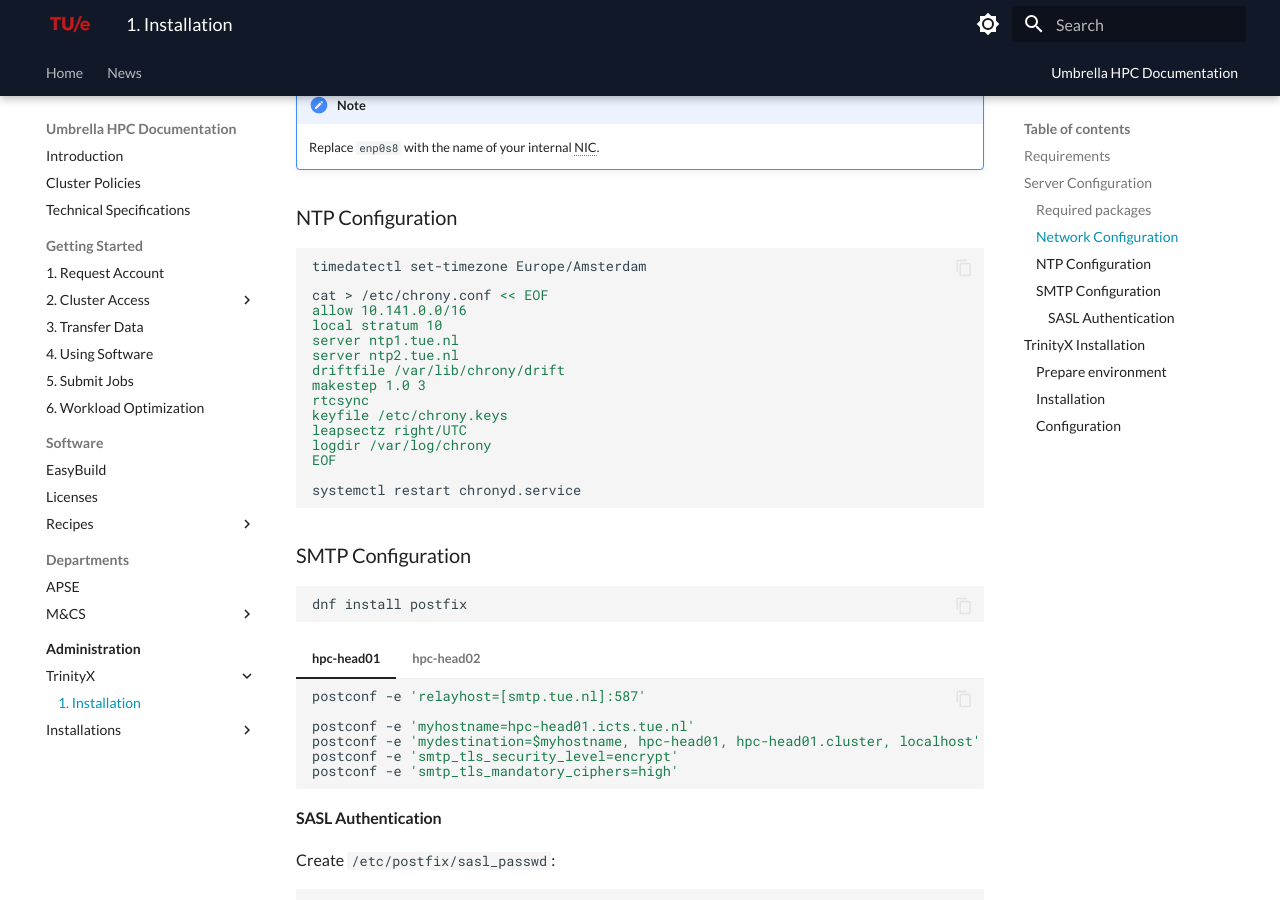
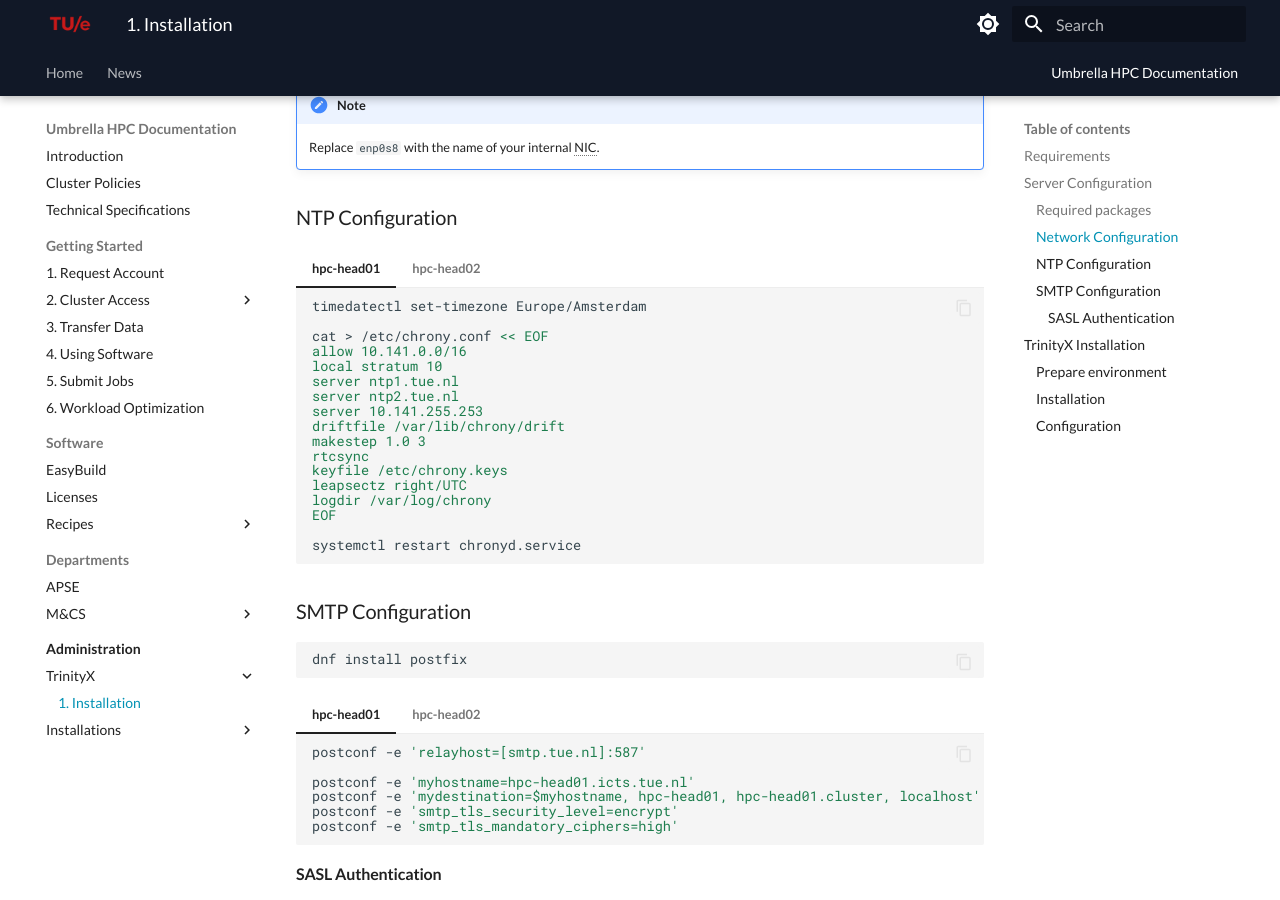
Before and after one commit to gferhpc/supercomputing.tue.nl, an MkDocs documentation site: the page built from pages/documentation/administration/trinityx/installation.md, in a window 1280 px wide and 900 px high, scrolled down 870 px. Built offline with MkDocs 1.6.1 and Material for MkDocs 9.7.7, drawn with Linux system fonts in a browser that asks for light colours; some of the changed lines change nothing that is shown.

Commit message:
Update installation.md

````diff
--- a/pages/documentation/administration/trinityx/installation.md
+++ b/pages/documentation/administration/trinityx/installation.md
@@ -72,24 +72,49 @@
 
 ### NTP Configuration
 
-```shell
-timedatectl set-timezone Europe/Amsterdam
+=== "hpc-head01"
 
-cat > /etc/chrony.conf << EOF
-allow 10.141.0.0/16
-local stratum 10
-server ntp1.tue.nl
-server ntp2.tue.nl
-driftfile /var/lib/chrony/drift
-makestep 1.0 3
-rtcsync
-keyfile /etc/chrony.keys
-leapsectz right/UTC
-logdir /var/log/chrony
-EOF
+    ```shell
+    timedatectl set-timezone Europe/Amsterdam
 
-systemctl restart chronyd.service
-```
+    cat > /etc/chrony.conf << EOF
+    allow 10.141.0.0/16
+    local stratum 10
+    server ntp1.tue.nl
+    server ntp2.tue.nl
+    server 10.141.255.253
+    driftfile /var/lib/chrony/drift
+    makestep 1.0 3
+    rtcsync
+    keyfile /etc/chrony.keys
+    leapsectz right/UTC
+    logdir /var/log/chrony
+    EOF
+
+    systemctl restart chronyd.service
+    ```
+
+=== "hpc-head02"
+
+    ```shell
+    timedatectl set-timezone Europe/Amsterdam
+
+    cat > /etc/chrony.conf << EOF
+    allow 10.141.0.0/16
+    local stratum 10
+    server ntp1.tue.nl
+    server ntp2.tue.nl
+    server 10.141.255.254
+    driftfile /var/lib/chrony/drift
+    makestep 1.0 3
+    rtcsync
+    keyfile /etc/chrony.keys
+    leapsectz right/UTC
+    logdir /var/log/chrony
+    EOF
+
+    systemctl restart chronyd.service
+    ```
 
 ### SMTP Configuration
 
````
